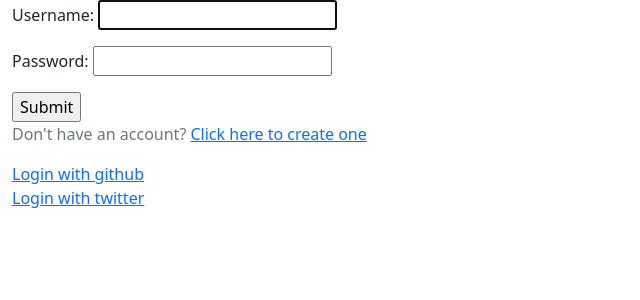
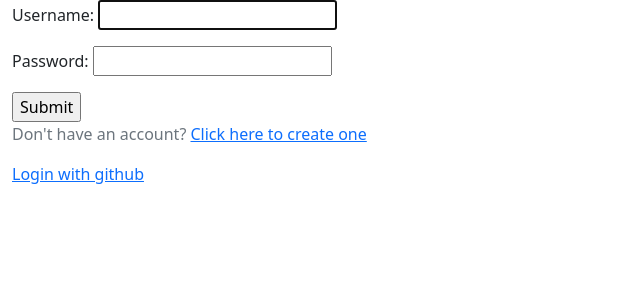
Before and after one commit to kelinimo/django_website_test1, a Django app: page /accounts/login/ in a window 1280 px wide. Shown: the part 56-356 px from the top of the page, without its empty margins (0-640 px from the left). Run offline with Django 5.2, Linux system fonts and the light colour scheme; some libraries are stand-ins or nearby versions.

Commit message:
remove twitter login

```diff
--- a/templates/registration/login.html
+++ b/templates/registration/login.html
@@ -8,5 +8,4 @@
   </form>
   <p class="text-muted">Don't have an account? <a href="{% url 'user:register' %}">Click here to create one</a></p>
   <a href="{% url 'social:begin' 'github' %}">Login with github</a>
-  <a href="{% url 'social:begin' 'twitter-oauth2' %}">Login with twitter</a>
 {% endblock %}
--- a/templates/registration/register.html
+++ b/templates/registration/register.html
@@ -13,7 +13,6 @@
   </form>
 
   <a href="{% url 'login' %}">Back to login</a>
-  <a href="{% url 'social:begin' 'twitter-oauth2' %}">Login with twitter</a>
   <a href="{% url 'social:begin' 'github' %}">Login with github</a>
 
 {% endblock %}
```
